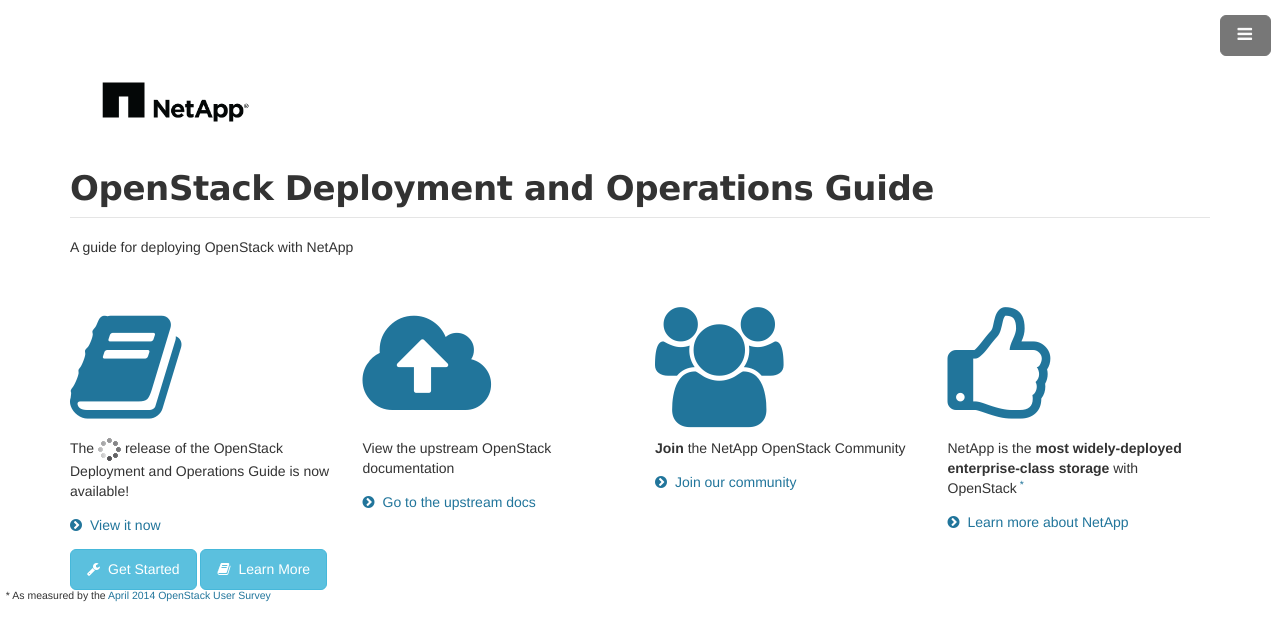
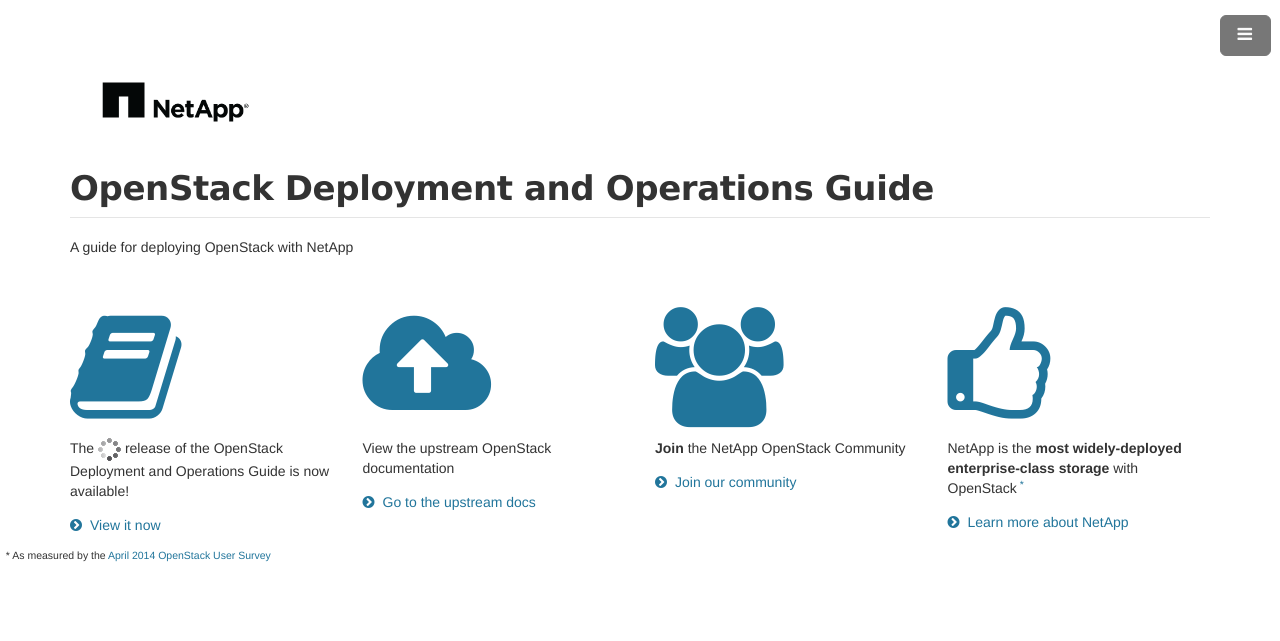
Before and after one commit to tombarron/openstack-deploy-ops-guide, a Jekyll site: the page built from index.html, in a window 1280 px wide. Shown: the top 641 px of the page. Built offline with Jekyll 4.4.1, drawn with Linux system fonts in a browser that asks for light colours.

Commit message:
Commenting out redundant buttons

```diff
--- a/index.html
+++ b/index.html
@@ -35,8 +35,8 @@
         </div>
 
       </div>
-    <a class="btn btn-info btn-lg" id="get-started" href="{{ page.baseurl }}"><i class="fa fa-wrench"></i>Get Started</a>
-    <a class="btn btn-info btn-lg" id="documents" href="{{ site.ntapos }}"><i class="fa fa-book"></i>Learn More</a>
+ <!-- <a class="btn btn-info btn-lg" id="get-started" href="{{ page.baseurl }}"><i class="fa fa-wrench"></i>Get Started</a>
+    <a class="btn btn-info btn-lg" id="documents" href="{{ site.ntapos }}"><i class="fa fa-book"></i>Learn More</a> -->
   </div>
   <sup id="fn1">&nbsp;&nbsp;* As measured by the <a href="http://www.slideshare.net/ryan-lane/openstack-atlanta-user-survey">April 2014 OpenStack User Survey</a></sup>
 </main>
```
